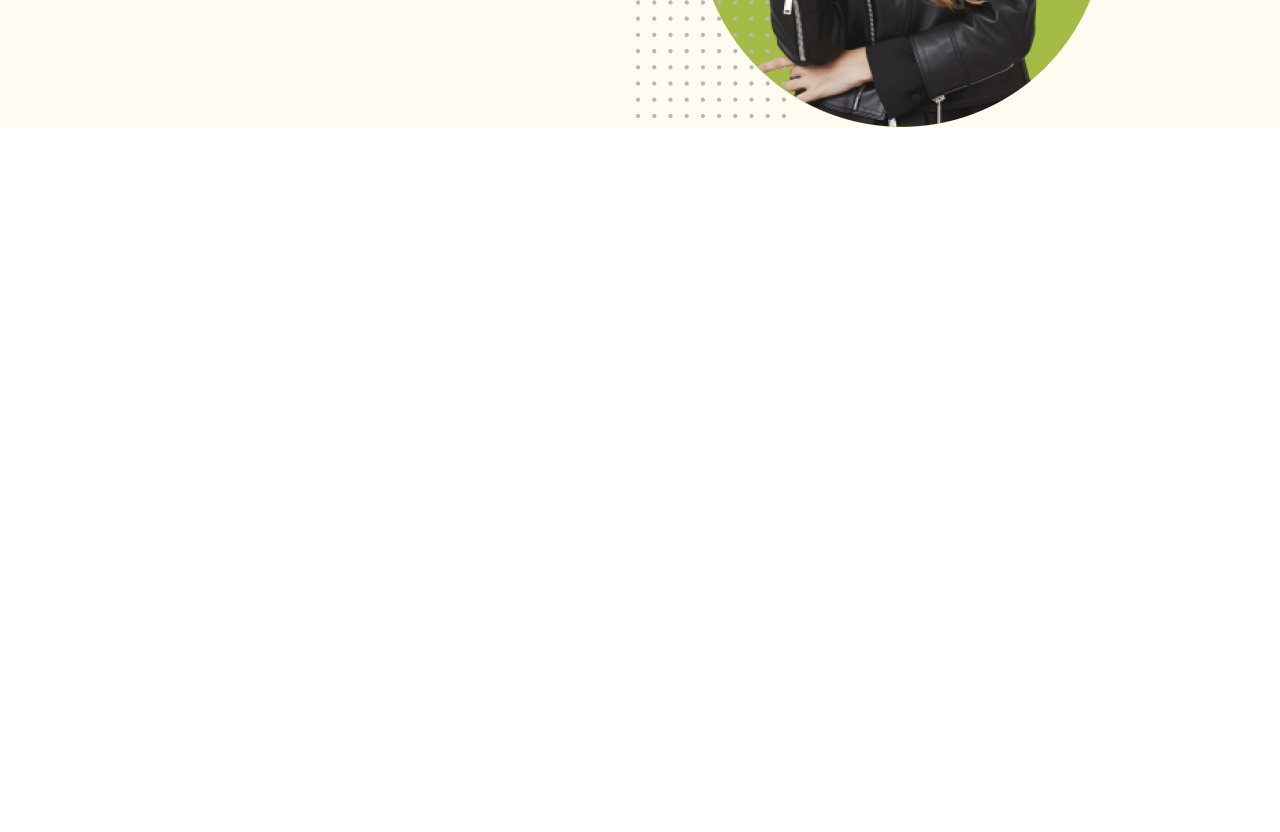
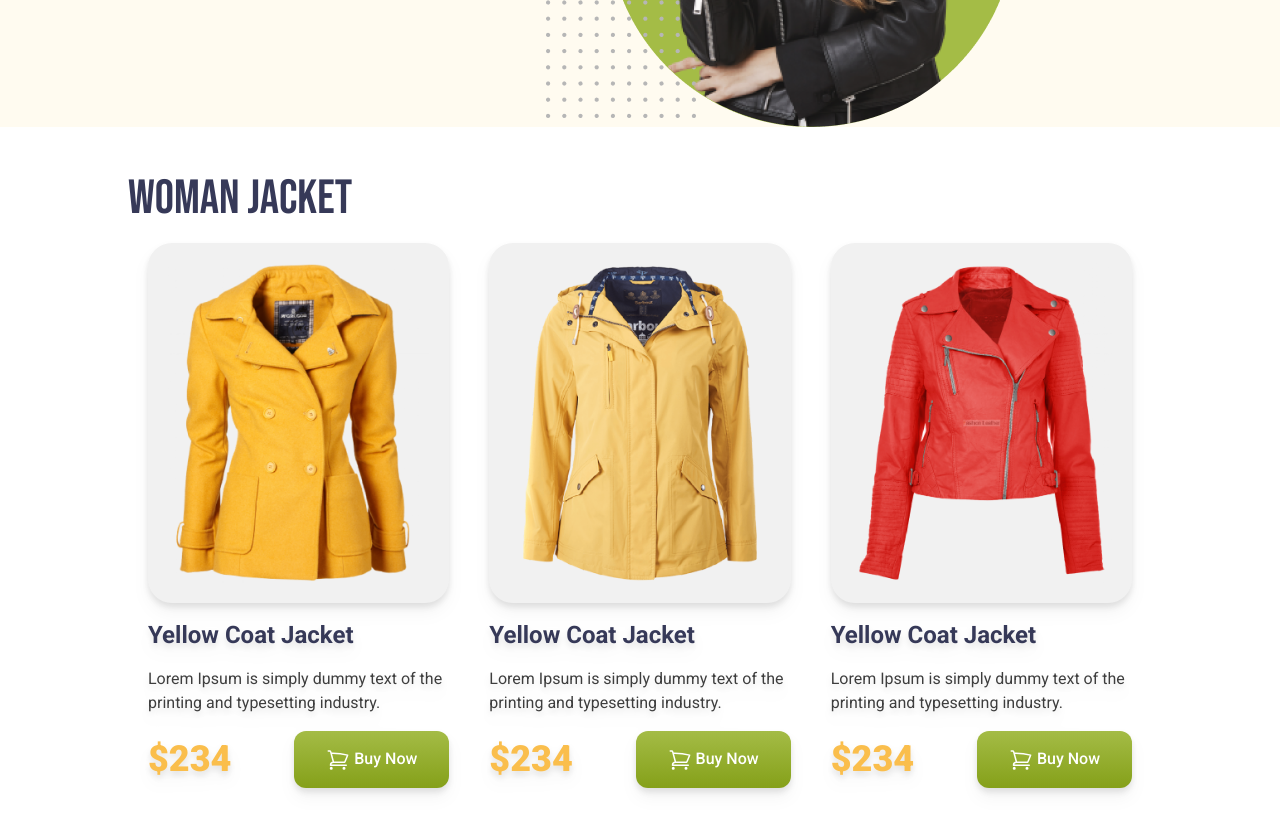
Before and after one commit to killuaZoldyck69/Module-13-penguin-fashion, a plain HTML site: page index.html in a window 1280 px wide. Shown: the part 360-1192 px from the top of the page. Before the commit the page ends 800 px from the top, so only its background shows below. Drawn offline with nearby package versions, Linux system fonts and the light colour scheme.

Commit message:
add jacket container section

```diff
--- a/index.html
+++ b/index.html
@@ -4,15 +4,33 @@
     <meta charset="UTF-8" />
     <meta name="viewport" content="width=device-width, initial-scale=1.0" />
     <script src="https://cdn.tailwindcss.com"></script>
+    <link rel="preconnect" href="https://fonts.googleapis.com" />
+    <link rel="preconnect" href="https://fonts.gstatic.com" crossorigin />
+    <link
+      href="https://fonts.googleapis.com/css2?family=Bebas+Neue&family=Roboto:ital,wght@0,100;0,300;0,400;0,500;0,700;0,900;1,100;1,300;1,400;1,500;1,700;1,900&display=swap"
+      rel="stylesheet"
+    />
     <title>Module 13</title>
+    <style>
+      .roboto-regular {
+        font-family: "Roboto", sans-serif;
+        font-weight: 400;
+        font-style: normal;
+      }
+      .bebas-neue-regular {
+        font-family: "Bebas Neue", sans-serif;
+        font-weight: 400;
+        font-style: normal;
+      }
+    </style>
   </head>
-  <body>
+  <body class="roboto-regular">
     <header class="bg-[#FFFBF0]">
       <nav></nav>
       <!-- banner section -->
       <div class="md:flex pl-4">
         <div>
-          <h1 class="text-7xl uppercase">
+          <h1 class="text-7xl uppercase bebas-neue-regular">
             <span class="text-orange-400">Be the Penguins</span> <br />
             <span class="text-blue-950"> of Winter </span>
           </h1>
@@ -37,7 +55,6 @@
                 d="M2.25 3h1.386c.51 0 .955.343 1.087.835l.383 1.437M7.5 14.25a3 3 0 0 0-3 3h15.75m-12.75-3h11.218c1.121-2.3 2.1-4.684 2.924-7.138a60.114 60.114 0 0 0-16.536-1.84M7.5 14.25 5.106 5.272M6 20.25a.75.75 0 1 1-1.5 0 .75.75 0 0 1 1.5 0Zm12.75 0a.75.75 0 1 1-1.5 0 .75.75 0 0 1 1.5 0Z"
               />
             </svg>
-
             Buy Now
           </button>
         </div>
@@ -46,7 +63,128 @@
         </div>
       </div>
     </header>
-    <main></main>
+    <main>
+      <!-- woman jacket section -->
+      <section class="my-12 w-4/5 mx-auto">
+        <h2 class="uppercase text-5xl bebas-neue-regular text-[#363958]">
+          W0Man Jacket
+        </h2>
+        <!-- jacket card container -->
+        <div class="grid grid-cols-1 md:grid-cols-2 lg:grid-cols-3">
+          <!-- jacket card 1 -->
+          <div class="space-y-4 p-5 drop-shadow-lg rounded-3xl">
+            <img
+              class="bg-[#F1F1F1] p-5 rounded-3xl"
+              src="images/jacket-1.png"
+              alt=""
+            />
+            <h2 class="text-[#363958] text-2xl font-bold">
+              Yellow Coat Jacket
+            </h2>
+            <p class="text-base text-[#3E3E3E]">
+              Lorem Ipsum is simply dummy text of the printing and typesetting
+              industry.
+            </p>
+            <div class="flex justify-between items-center">
+              <h2 class="text-4xl text-[#FABE4C] font-black">$234</h2>
+              <button
+                class="bg-gradient-to-b from-[#A4BC46] to-[#85A019] font-medium bg-green-500 px-8 py-4 text-white rounded-xl"
+              >
+                <svg
+                  xmlns="http://www.w3.org/2000/svg"
+                  fill="none"
+                  viewBox="0 0 24 24"
+                  stroke-width="1.5"
+                  stroke="currentColor"
+                  class="size-6 inline"
+                >
+                  <path
+                    stroke-linecap="round"
+                    stroke-linejoin="round"
+                    d="M2.25 3h1.386c.51 0 .955.343 1.087.835l.383 1.437M7.5 14.25a3 3 0 0 0-3 3h15.75m-12.75-3h11.218c1.121-2.3 2.1-4.684 2.924-7.138a60.114 60.114 0 0 0-16.536-1.84M7.5 14.25 5.106 5.272M6 20.25a.75.75 0 1 1-1.5 0 .75.75 0 0 1 1.5 0Zm12.75 0a.75.75 0 1 1-1.5 0 .75.75 0 0 1 1.5 0Z"
+                  />
+                </svg>
+                Buy Now
+              </button>
+            </div>
+          </div>
+          <!-- jacket card 2 -->
+          <div class="space-y-4 p-5 drop-shadow-lg rounded-3xl">
+            <img
+              class="bg-[#F1F1F1] p-5 rounded-3xl"
+              src="images/jacket-2.png"
+              alt=""
+            />
+            <h2 class="text-[#363958] text-2xl font-bold">
+              Yellow Coat Jacket
+            </h2>
+            <p class="text-base text-[#3E3E3E]">
+              Lorem Ipsum is simply dummy text of the printing and typesetting
+              industry.
+            </p>
+            <div class="flex justify-between items-center">
+              <h2 class="text-4xl text-[#FABE4C] font-black">$234</h2>
+              <button
+                class="bg-gradient-to-b from-[#A4BC46] to-[#85A019] font-medium bg-green-500 px-8 py-4 text-white rounded-xl"
+              >
+                <svg
+                  xmlns="http://www.w3.org/2000/svg"
+                  fill="none"
+                  viewBox="0 0 24 24"
+                  stroke-width="1.5"
+                  stroke="currentColor"
+                  class="size-6 inline"
+                >
+                  <path
+                    stroke-linecap="round"
+                    stroke-linejoin="round"
+                    d="M2.25 3h1.386c.51 0 .955.343 1.087.835l.383 1.437M7.5 14.25a3 3 0 0 0-3 3h15.75m-12.75-3h11.218c1.121-2.3 2.1-4.684 2.924-7.138a60.114 60.114 0 0 0-16.536-1.84M7.5 14.25 5.106 5.272M6 20.25a.75.75 0 1 1-1.5 0 .75.75 0 0 1 1.5 0Zm12.75 0a.75.75 0 1 1-1.5 0 .75.75 0 0 1 1.5 0Z"
+                  />
+                </svg>
+                Buy Now
+              </button>
+            </div>
+          </div>
+          <!-- jacket card 3 -->
+          <div class="space-y-4 p-5 drop-shadow-lg rounded-3xl">
+            <img
+              class="bg-[#F1F1F1] p-5 rounded-3xl"
+              src="images/jacket-3.png"
+              alt=""
+            />
+            <h2 class="text-[#363958] text-2xl font-bold">
+              Yellow Coat Jacket
+            </h2>
+            <p class="text-base text-[#3E3E3E]">
+              Lorem Ipsum is simply dummy text of the printing and typesetting
+              industry.
+            </p>
+            <div class="flex justify-between items-center">
+              <h2 class="text-4xl text-[#FABE4C] font-black">$234</h2>
+              <button
+                class="bg-gradient-to-b from-[#A4BC46] to-[#85A019] font-medium bg-green-500 px-8 py-4 text-white rounded-xl"
+              >
+                <svg
+                  xmlns="http://www.w3.org/2000/svg"
+                  fill="none"
+                  viewBox="0 0 24 24"
+                  stroke-width="1.5"
+                  stroke="currentColor"
+                  class="size-6 inline"
+                >
+                  <path
+                    stroke-linecap="round"
+                    stroke-linejoin="round"
+                    d="M2.25 3h1.386c.51 0 .955.343 1.087.835l.383 1.437M7.5 14.25a3 3 0 0 0-3 3h15.75m-12.75-3h11.218c1.121-2.3 2.1-4.684 2.924-7.138a60.114 60.114 0 0 0-16.536-1.84M7.5 14.25 5.106 5.272M6 20.25a.75.75 0 1 1-1.5 0 .75.75 0 0 1 1.5 0Zm12.75 0a.75.75 0 1 1-1.5 0 .75.75 0 0 1 1.5 0Z"
+                  />
+                </svg>
+                Buy Now
+              </button>
+            </div>
+          </div>
+        </div>
+      </section>
+    </main>
     <footer></footer>
   </body>
 </html>
```
